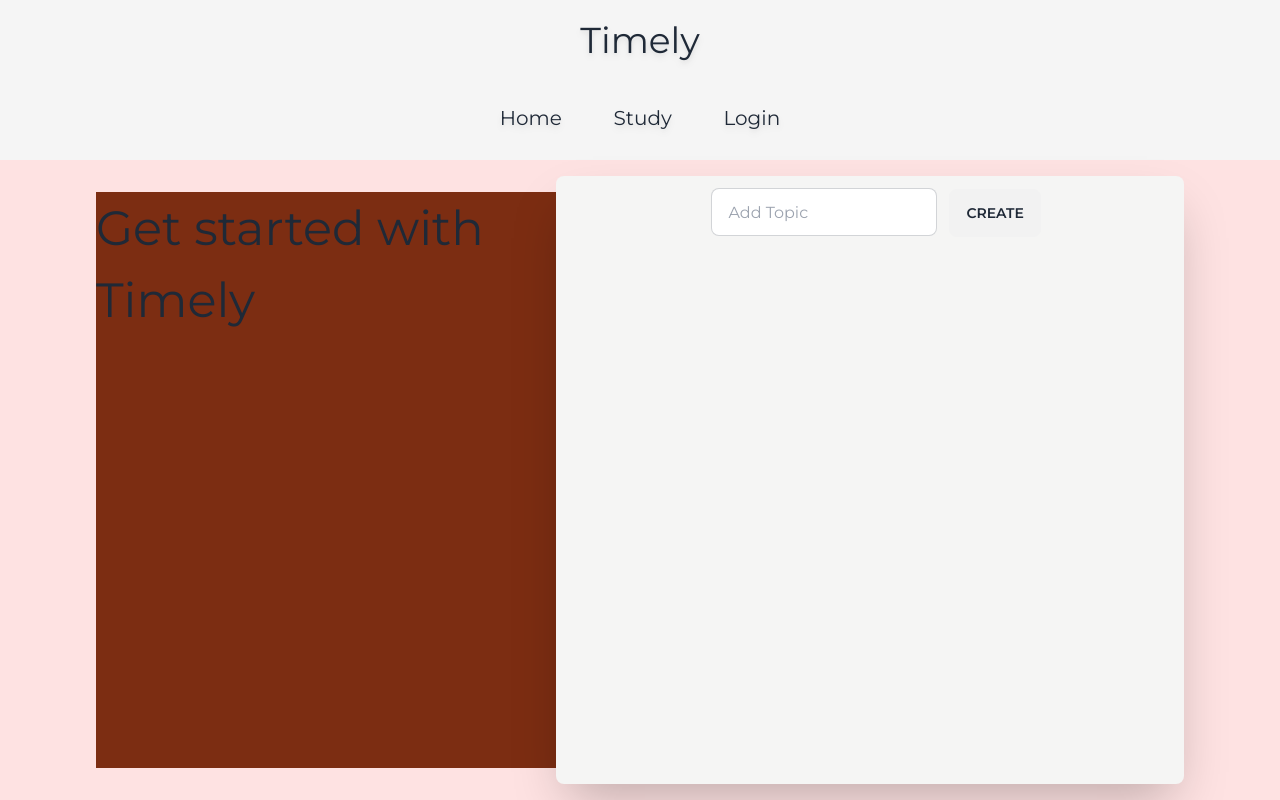
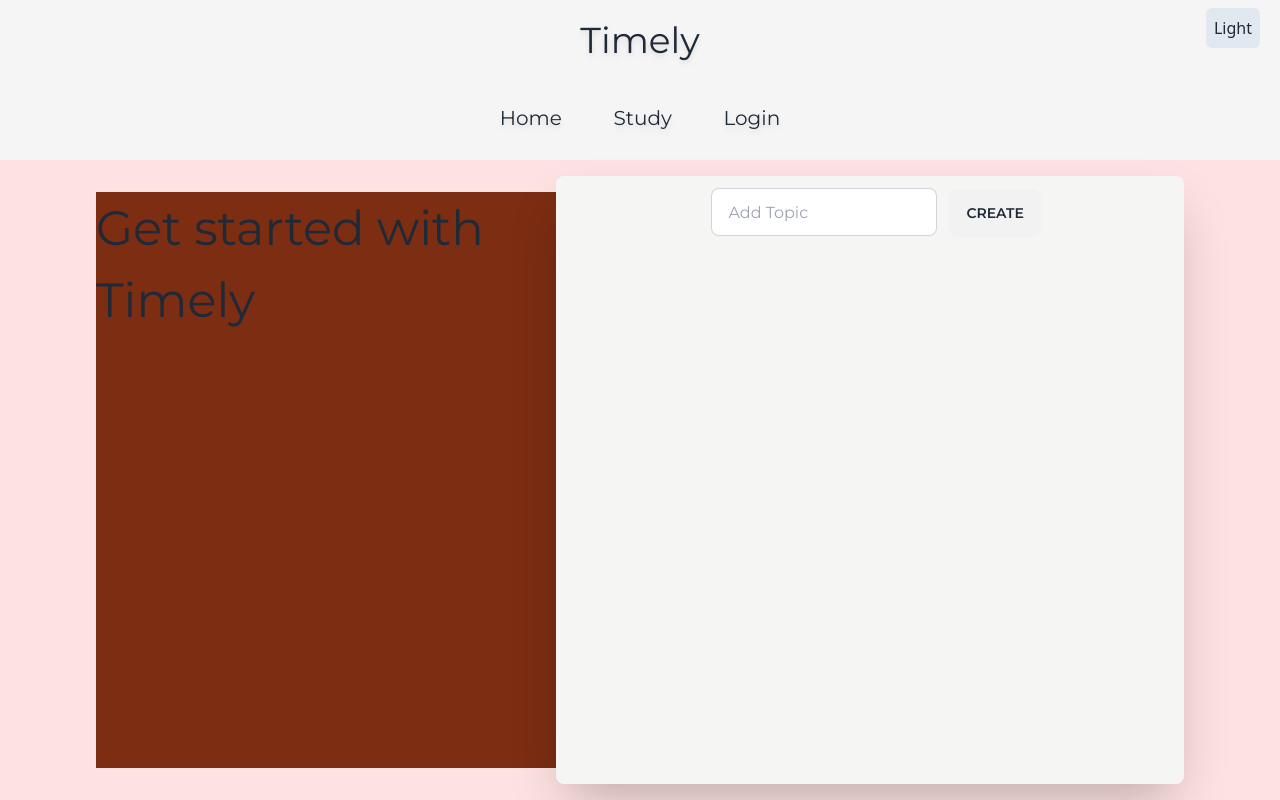
Before and after one commit to TopicTrackerReact/TopicTrackerReact, a Next.js app: page / in a window 1280 px wide. Built offline with nearby package versions, Linux system fonts and the light colour scheme.

Commit message:
Adds functioning light and dark mode toggle. Need to update components with dark status and proper color changes

```diff
--- a/src/app/layout.tsx
+++ b/src/app/layout.tsx
@@ -4,7 +4,7 @@ import { Montserrat } from 'next/font/google'
 import { Providers } from '@/_redux/provider'
 import NavBar from './NavBar'
 import { ThemeProvider } from './theme-provider';
-
+import { ThemeSwitcher } from './theme-switcher'
 
 const montserrat = Montserrat({ subsets: ['latin'] })
 
@@ -20,14 +20,16 @@ export default function RootLayout({
 }) {
   return (
     <html data-theme="light" lang="en">
-      <body className='bg-neutral-100 min-h-screen'>
-
+      <body className='bg-neutral-100 dark:bg-slate-900 min-h-screen'>
+        <ThemeProvider attribute='class' defaultTheme='system' enableSystem>
           <Providers>
+            <ThemeSwitcher />
             <main className={montserrat.className}>
               <NavBar />
               {children}
             </main>
           </Providers>
+        </ThemeProvider>
       </body>
     </html>
   )
--- a/src/app/theme-provider.tsx
+++ b/src/app/theme-provider.tsx
@@ -1,6 +1,6 @@
 "use client"
 import * as React from 'react';
-import { ThemeProvider as NextThemesProvider } from 'next-themes/dist/types';
+import { ThemeProvider as NextThemesProvider } from 'next-themes';
 import type { ThemeProviderProps } from 'next-themes/dist/types';
 
 export function ThemeProvider({children, ...props}: ThemeProviderProps) {
--- a/src/app/theme-switcher.tsx
+++ b/src/app/theme-switcher.tsx
@@ -13,7 +13,7 @@ export const ThemeSwitcher = () => {
   if (!mounted) return null;
 
   return (
-    <button className="w-fit absolute right-5 top-2 p-2 rounded-md hover:scale-110 active:scale-100 duration-200 bg-slate-200 dark:bg-[#212933]" onClick={(() => setTheme(theme === "dark" ? "light": "dark"))}>
+    <button className="w-fit absolute right-5 top-2 p-2 rounded-md hover:scale-110 active:scale-100 duration-200 bg-slate-200 dark:bg-slate-200" onClick={(() => setTheme(theme === "dark" ? "light": "dark"))}>
       {theme === "light" ? "Dark": "Light"}
     </button>
   )
```
Lines whose indentation alone changed are shown as unchanged.
